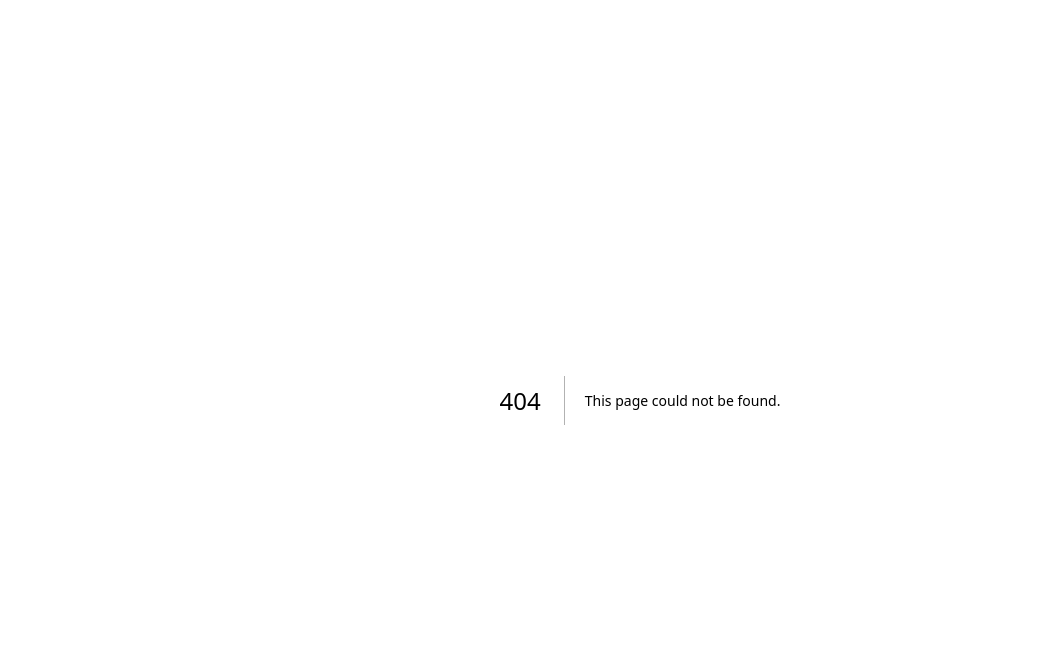
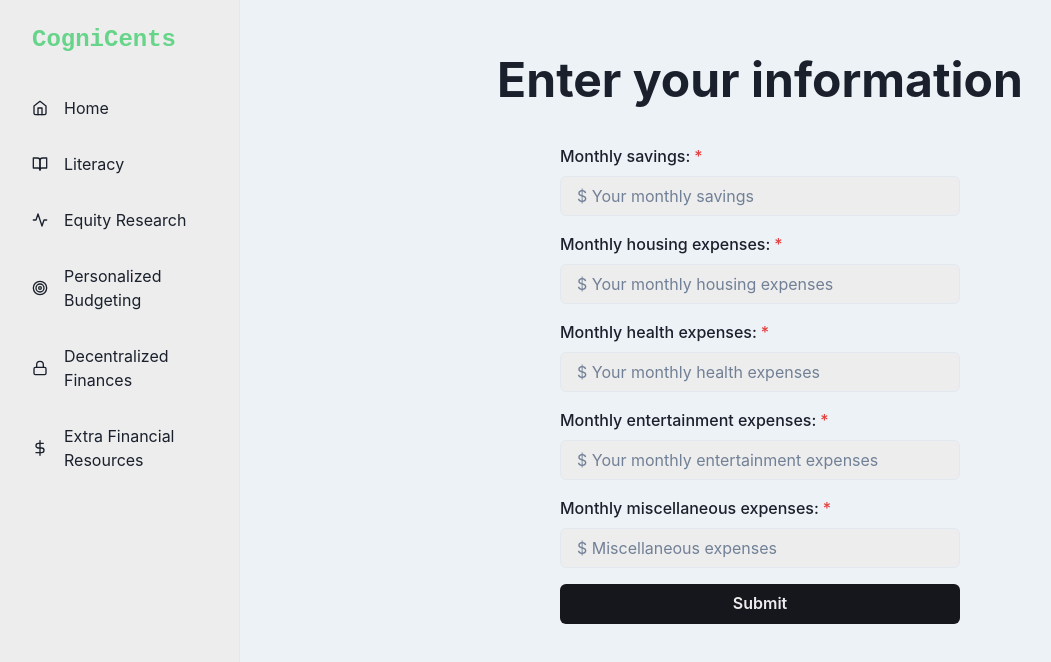
Before and after one commit to unapt/CogniCents, a Next.js app in the folder packages/frontend/: page /form in a window 1280 px wide. Before the commit this address had no page. Shown: the top 662 px of the page, without its empty margins (0-1051 px from the left). Built offline with nearby package versions, Linux system fonts and the light colour scheme.

Commit message:
touchup ui

```diff
--- /dev/null
+++ b/packages/frontend/src/pages/form/index.js
@@ -0,0 +1,216 @@
+// import Head from "next/head";
+// import { useRouter } from "next/router";
+// import {
+//   Box,
+//   Button,
+//   Flex,
+//   FormControl,
+//   FormLabel,
+//   Input,
+//   VStack,
+//   Heading,
+// } from "@chakra-ui/react";
+// import { SideBar } from "../../components/SideBar";
+
+// export default function Form() {
+//   const router = useRouter();
+
+//   const handleSubmit = async (event) => {
+//     event.preventDefault();
+//     const data = {
+//       housingExpenses: event.target.housingExpenses.value,
+//       healthExpenses: event.target.healthExpenses.value,
+//       entertainmentExpenses: event.target.entertainmentExpenses.value,
+//       savingsExpenses: event.target.savingsExpenses.value,
+//       miscellaneousExpenses: event.target.miscellaneousExpenses.value,
+//     };
+//     router.push({
+//       pathname: "/form/results",
+//       query: { q: JSON.stringify(data) },
+//     });
+//   };
+
+//   return (
+//     <>
+//       <Head>
+//         <title>Create Next App</title>
+//         <link rel="icon" href="/favicon.ico" />
+//       </Head>
+
+//       <SideBar>
+//         <Box as="main" textAlign="center" py={10}>
+//           <Heading as="h1" size="2xl" mb={10}>
+//             Enter your information
+//           </Heading>
+//           <form onSubmit={handleSubmit}>
+//             <VStack spacing={4} maxWidth="400px" margin="0 auto">
+//               <FormControl isRequired>
+//                 <FormLabel>Monthly housing expenses:</FormLabel>
+//                 <Input
+//                   name="housingExpenses"
+//                   type="number"
+//                   placeholder="$ Your monthly housing expenses"
+//                 />
+//               </FormControl>
+
+//               <FormControl isRequired>
+//                 <FormLabel>Monthly health expenses:</FormLabel>
+//                 <Input
+//                   name="healthExpenses"
+//                   type="number"
+//                   placeholder="$ Your monthly health expenses"
+//                 />
+//               </FormControl>
+
+//               <FormControl isRequired>
+//                 <FormLabel>Monthly entertainment expenses:</FormLabel>
+//                 <Input
+//                   name="entertainmentExpenses"
+//                   type="number"
+//                   placeholder="$ Your monthly entertainment expenses"
+//                 />
+//               </FormControl>
+
+//               <FormControl isRequired>
+//                 <FormLabel>Monthly savings:</FormLabel>
+//                 <Input
+//                   name="savingsExpenses"
+//                   type="number"
+//                   placeholder="$ Your monthly savings"
+//                 />
+//               </FormControl>
+
+//               <FormControl isRequired>
+//                 <FormLabel>Monthly miscellaneous expenses:</FormLabel>
+//                 <Input
+//                   name="miscellaneousExpenses"
+//                   type="number"
+//                   placeholder="$ Miscellaneous expenses"
+//                 />
+//               </FormControl>
+
+//               <Button type="submit" colorScheme="teal" width="100%">
+//                 Submit
+//               </Button>
+//             </VStack>
+//           </form>
+//         </Box>
+//       </SideBar>
+//     </>
+//   );
+// }
+
+import Head from "next/head";
+import { useRouter } from "next/router";
+import {
+  Box,
+  Button,
+  Flex,
+  FormControl,
+  FormLabel,
+  Input,
+  NumberInput,
+  NumberInputField,
+  NumberInputStepper,
+  NumberIncrementStepper,
+  NumberDecrementStepper,
+  VStack,
+  Heading,
+} from "@chakra-ui/react";
+import { SideBar } from "../../components/SideBar";
+
+export default function Budgeting() {
+  const router = useRouter();
+
+  const handleSubmit = async (event) => {
+    event.preventDefault();
+    const data = {
+      housingExpenses: event.target.housingExpenses.value,
+      healthExpenses: event.target.healthExpenses.value,
+      entertainmentExpenses: event.target.entertainmentExpenses.value,
+      savingsExpenses: event.target.savingsExpenses.value,
+      miscellaneousExpenses: event.target.miscellaneousExpenses.value,
+    };
+    router.push({
+      pathname: "/form/results",
+      query: { q: JSON.stringify(data) },
+    });
+  };
+
+  return (
+    <>
+      <Head>
+        <title>Create Next App</title>
+        <link rel="icon" href="/favicon.ico" />
+      </Head>
+
+      <SideBar bg="teal.500">
+        <Box as="main" textAlign="center" py={10}>
+          <Heading as="h1" size="2xl" mb={10}>
+            Enter your information
+          </Heading>
+          <form onSubmit={handleSubmit}>
+            <VStack spacing={4} maxWidth="400px" margin="0 auto">
+            <FormControl isRequired>
+                <FormLabel>Monthly savings:</FormLabel>
+                <Input
+                  name="savingsExpenses"
+                  type="number"
+                  placeholder="$ Your monthly savings"
+                  backgroundColor='#EDEDED'
+                />
+              </FormControl>
+
+              <FormControl isRequired>
+                <FormLabel>Monthly housing expenses:</FormLabel>
+                <Input
+                  name="housingExpenses"
+                  type="number"
+                  placeholder="$ Your monthly housing expenses"
+                  backgroundColor='#EDEDED'
+                />
+              </FormControl>
+
+              <FormControl isRequired>
+                <FormLabel>Monthly health expenses:</FormLabel>
+                <Input
+                  name="healthExpenses"
+                  type="number"
+                  placeholder="$ Your monthly health expenses"
+                  backgroundColor='#EDEDED'
+                />
+              </FormControl>
+
+              <FormControl isRequired>
+                <FormLabel>Monthly entertainment expenses:</FormLabel>
+                <Input
+                  name="entertainmentExpenses"
+                  type="number"
+                  placeholder="$ Your monthly entertainment expenses"
+                  backgroundColor='#EDEDED'
+                />
+              </FormControl>
+
+              <FormControl isRequired>
+                <FormLabel>Monthly miscellaneous expenses:</FormLabel>
+                <Input
+                  name="miscellaneousExpenses"
+                  type="number"
+                  placeholder="$ Miscellaneous expenses"
+                  backgroundColor='#EDEDED'
+                />
+              </FormControl>
+
+              <Button type="submit" bg="black" color="white" width="100%" _hover={{
+                                bg: '#66D489',
+                                color: 'white',
+                            }}>
+                Submit
+              </Button>
+            </VStack>
+          </form>
+        </Box>
+      </SideBar>
+    </>
+  );
+}
```
Also changed, not shown: packages/frontend/src/pages/form/results/index.js (added, +80 -0 lines).
